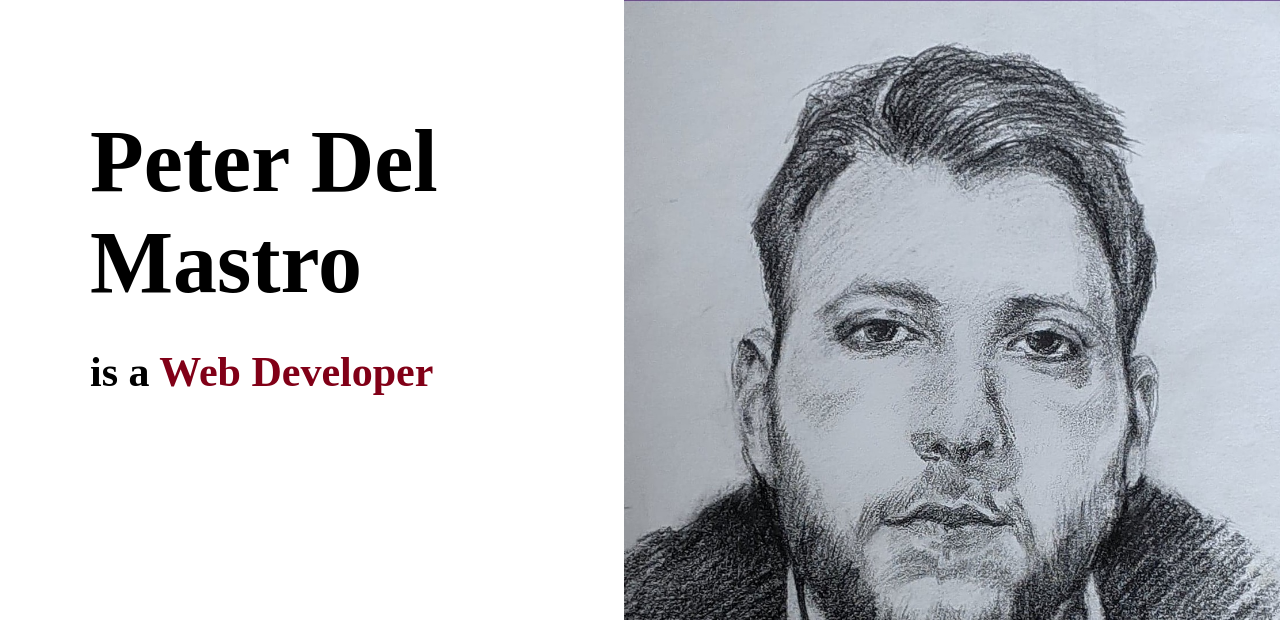
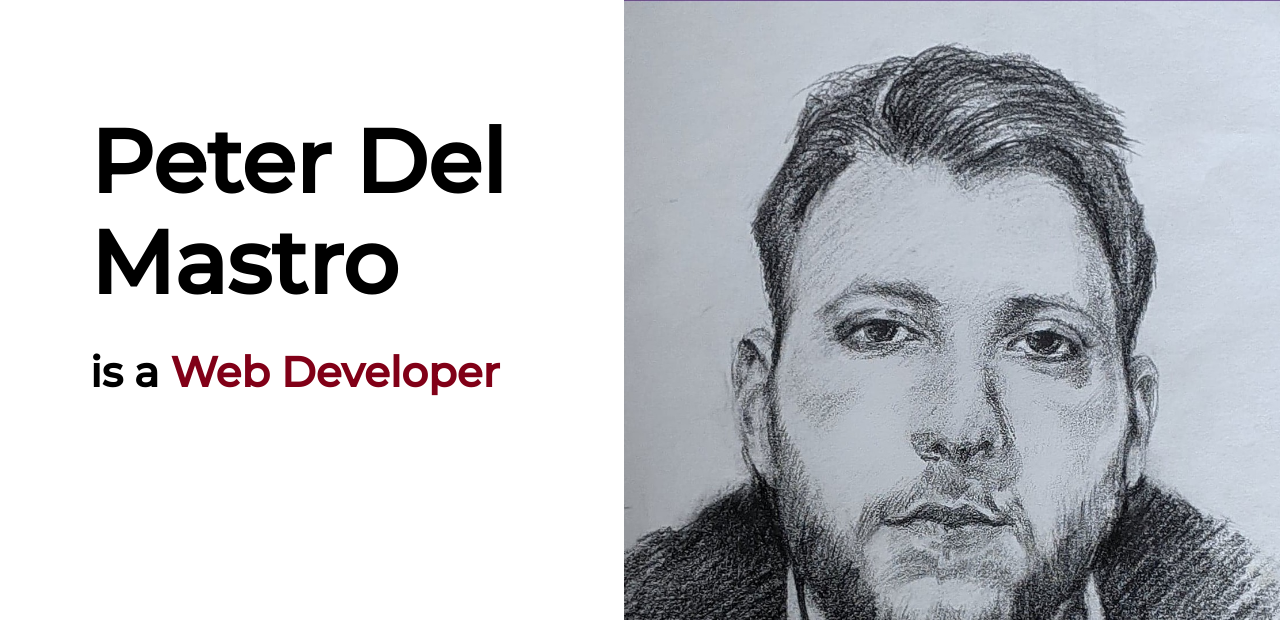
Before and after one commit to peterdelm/portfolio, a plain HTML site: page index.html in a window 1280 px wide. Shown: the top 620 px of the page. Drawn offline with Linux system fonts and the light colour scheme.

Commit message:
font change

```diff
--- a/styles.css
+++ b/styles.css
@@ -230,12 +230,12 @@ template {
 }
 
 html {
-    font-family: "work sans";
+    font-family: "montserrat";
 }
 
 h1 {
     font-size: 5.5rem;
-    font-family: "work sans";
+    font-family: "montserrat";
     margin: 0px;
     padding: 0px;
 }
```
